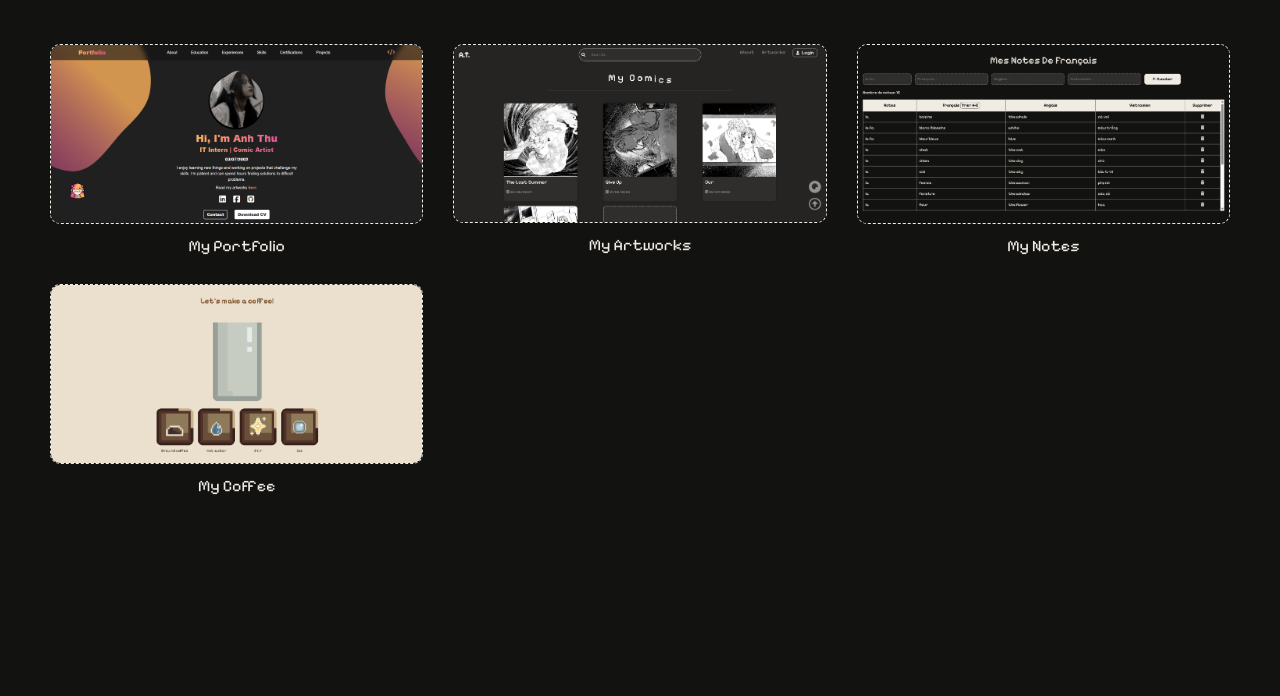
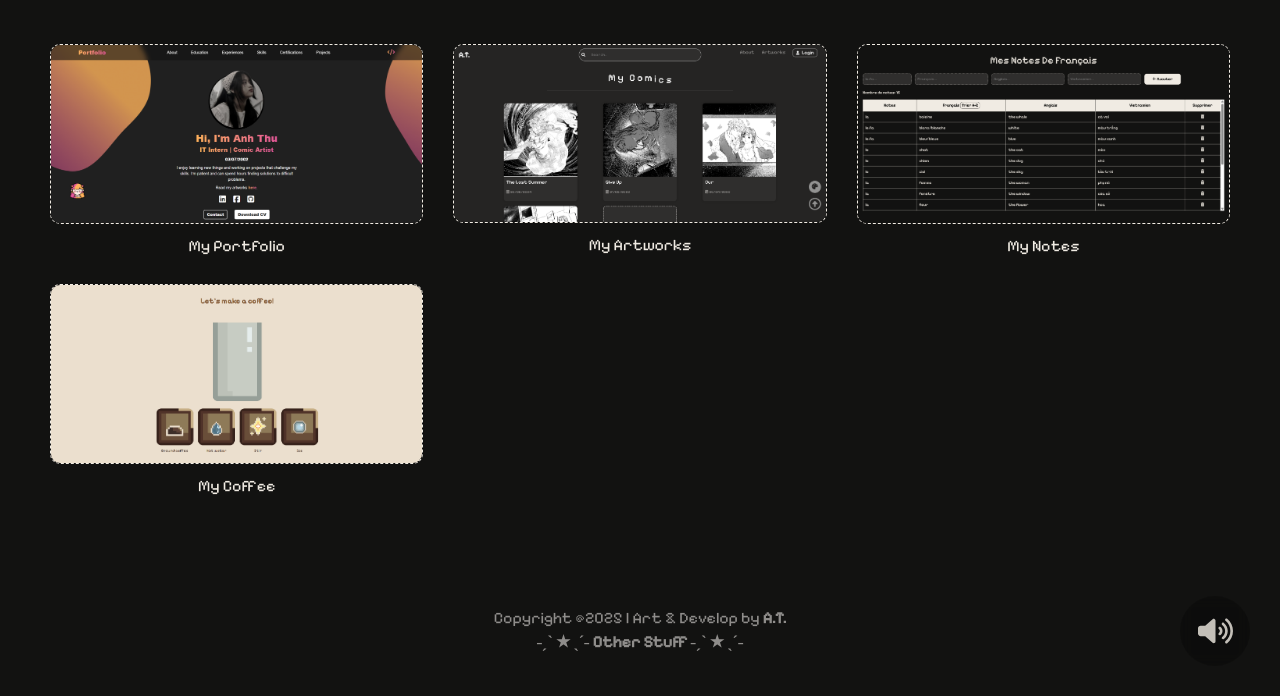
Before and after one commit to thuolala/my-website, a plain HTML site: page index.html in a window 1280 px wide. Shown: the part 104-800 px from the top of the page. Drawn offline with nearby package versions, Linux system fonts and the light colour scheme.

Commit message:
play music

```diff
--- a/index.html
+++ b/index.html
@@ -18,11 +18,18 @@
     <script src="https://cdnjs.cloudflare.com/ajax/libs/font-awesome/6.0.0-beta3/js/all.min.js"></script>
     <script src="https://stackpath.bootstrapcdn.com/bootstrap/4.5.2/js/bootstrap.bundle.min.js"></script>
     <script src="https://cdnjs.cloudflare.com/ajax/libs/animejs/3.2.1/anime.min.js"></script>
+    <script src="https://www.youtube.com/iframe_api"></script>
     <script src="script.js"></script>
 </head>
 
 <body>
-    <h1>My Websites</h1>
+    <div id="player" style="display: none;"></div>
+    <div class="volume-container" onclick="toggleMusic()">
+        <i id="volume-on" class="fa-solid fa-volume-high"></i>
+        <i id="volume-off" class="fa-solid fa-volume-xmark" style="display: none;"></i>
+    </div>
+
+    <h1>˗ˏˋ ★ ˎˊ˗ My Websites ˗ˏˋ ★ ˎˊ˗</h1>
 
     <div class="container-fluid">
         <div class="row img-con">
@@ -45,6 +52,14 @@
         </div>
     </div>
 
+    <footer>
+        <p class="footer-text">Copyright @2025 | Art & Develop by <span style="font-weight: bold;">A.T.</span></p>
+        <a class="footer-text" style="font-weight: bold; text-align: center; margin-bottom: 20px;"
+            href="https://thuolala.github.io/my-website/" target="_blank">
+            ˗ˏˋ ★ ˎˊ˗ Other Stuff ˗ˏˋ ★ ˎˊ˗
+        </a>
+    </footer>
+
 </body>
 
 </html>
--- a/script.js
+++ b/script.js
@@ -13,3 +13,38 @@ function openWeb03() {
 function openWeb04() {
     window.open("https://thuolala.github.io/my-coffee/", "_blank");
 }
+
+let player;
+let isPlaying = true;
+
+function onYouTubeIframeAPIReady() {
+    player = new YT.Player('player', {
+        height: '0',
+        width: '0',
+        videoId: '-2yAEUp9v6M', // Only the ID (e.g., "dQw4w9WgXcQ")
+        events: {
+            'onReady': onPlayerReady
+        }
+    });
+}
+
+function onPlayerReady(event) {
+    // Nothing yet – user will click to play
+}
+
+function toggleMusic() {
+    const volOn = document.getElementById("volume-on");
+    const volOff = document.getElementById("volume-off");
+
+    if (!isPlaying) {
+        player.playVideo();
+        volOn.style.display = "none";
+        volOff.style.display = "inline-block";
+    } else {
+        player.pauseVideo();
+        volOn.style.display = "inline-block";
+        volOff.style.display = "none";
+    }
+
+    isPlaying = !isPlaying;
+}
--- a/style.css
+++ b/style.css
@@ -41,3 +41,47 @@ h1 {
     color: #F0EBE3;
     text-align: center;
 }
+
+footer{
+    margin-top: 100px;
+    display: flex;
+    justify-content: center;
+    flex-direction: column;
+    bottom: 0;
+    line-height: 0.5;
+}
+
+.footer-text {
+    text-align: center;
+    color: #8f8d8b;
+}
+
+.footer-text:hover {
+    color: white;
+}
+
+.volume-container {
+    opacity: 0.8;
+    position: fixed;
+    bottom: 30px;
+    right: 30px;
+    z-index: 9999;
+    cursor: pointer;
+    font-size: 28px;
+    color: #F0EBE3;
+    background-color: rgba(0, 0, 0, 0.3);
+    padding: 10px;
+    width: 70px;
+    height: 70px;
+    display: flex;
+    justify-content: center;
+    align-items: center;
+    border-radius: 50%;
+    backdrop-filter: blur(6px);
+    transition: background-color 0.3s;
+}
+
+.volume-container:hover {
+    opacity: 1;
+    background-color: rgba(255, 255, 255, 0.1);
+}
```
